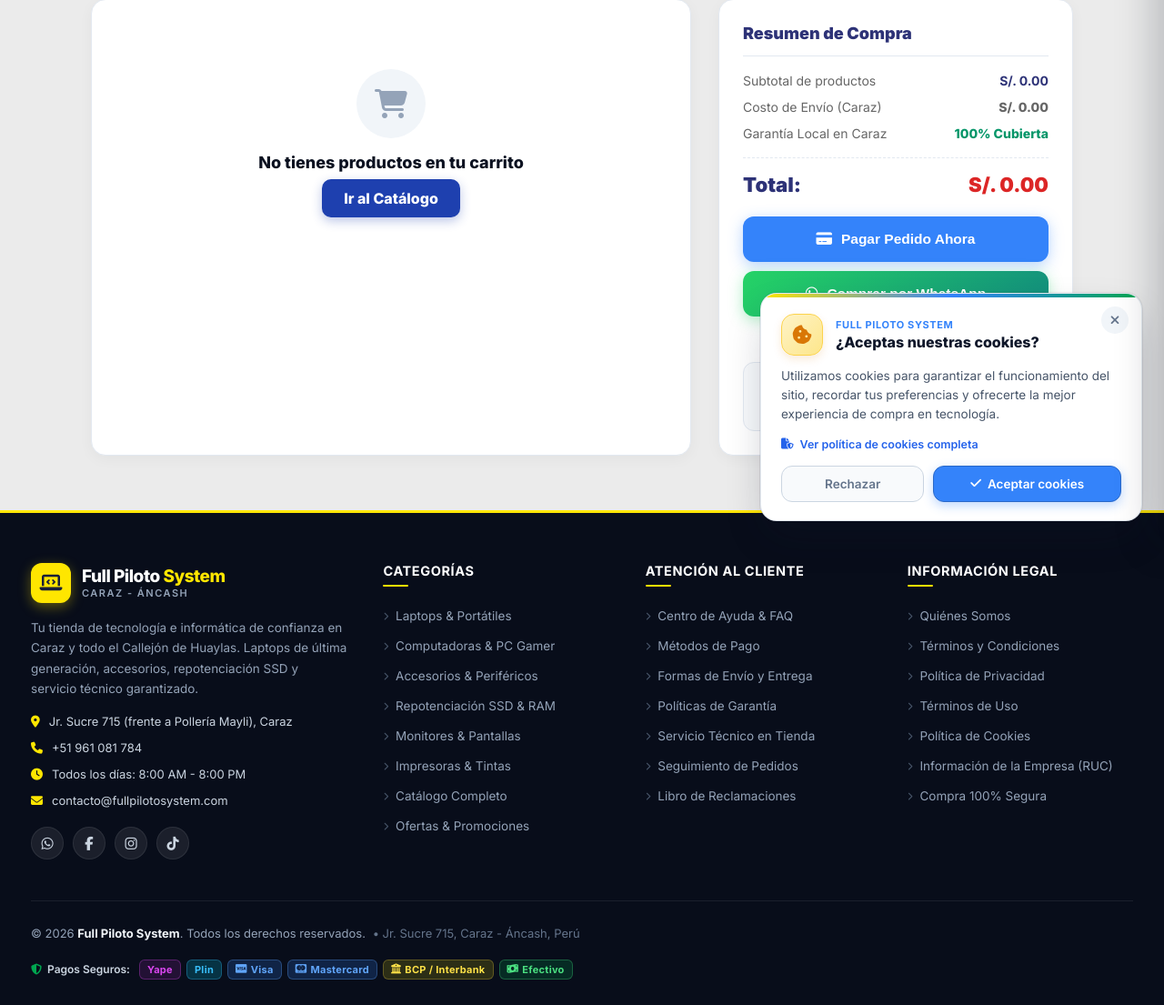
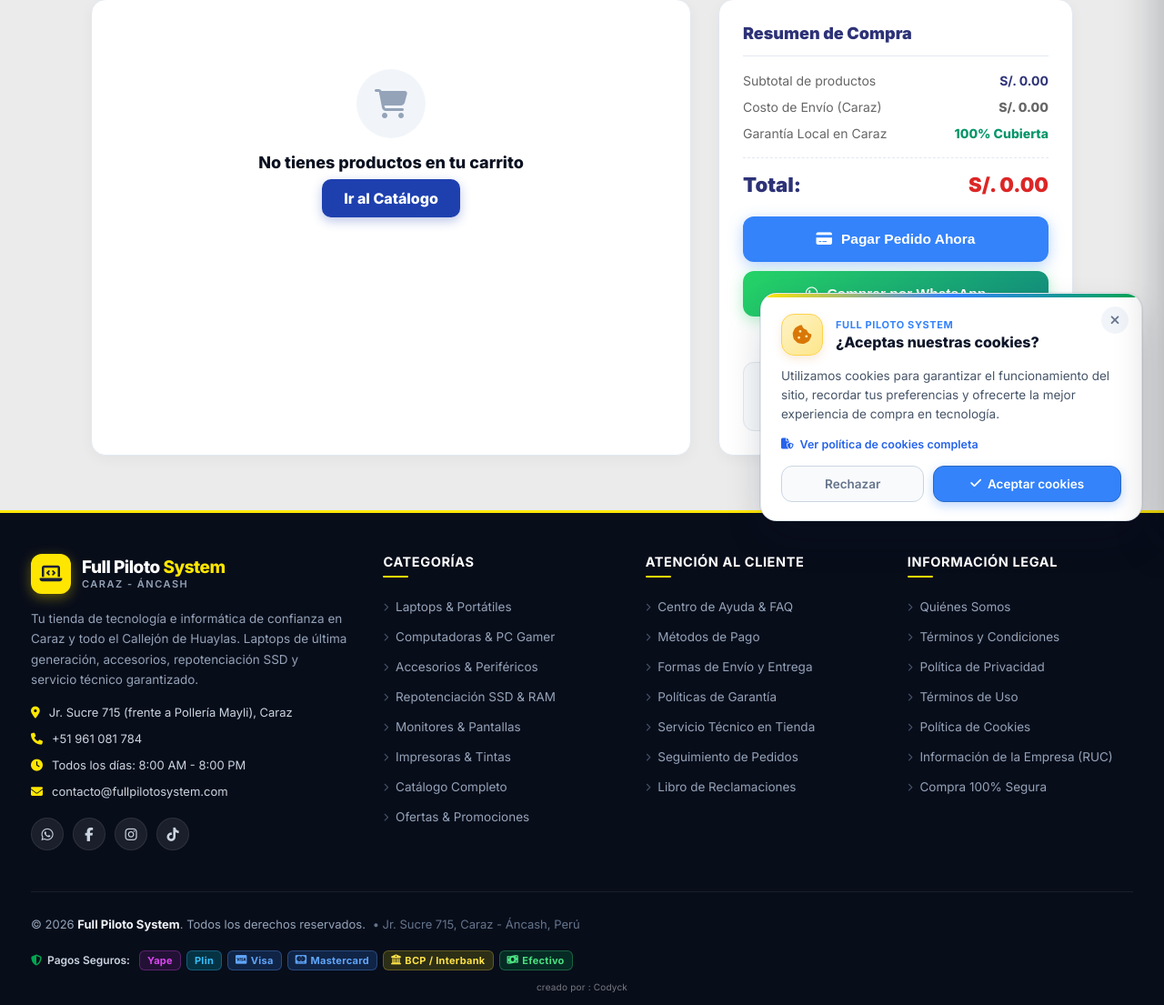
Before and after one commit to JordyAlbaM/full_piloto_system, a Django app: page /carrito/ in a window 1280 px wide. Shown: the part 203-1308 px from the top of the page at 91% size. Before the commit the page ends 1280 px from the top, so only its background shows below. Run offline with Django 5.2, Linux system fonts and the light colour scheme.

Commit message:
agregando mi querido nombre de codyck xd

```diff
--- a/inicio/templates/footer.html
+++ b/inicio/templates/footer.html
@@ -126,6 +126,11 @@
                 </div>
             </div>
         </div>
+
+        <!-- Crédito de autor / Creado por Codyck -->
+        <div class="fps-creator-credit">
+            <span class="fps-creator-text">creado por : Codyck</span>
+        </div>
     </div>
 </footer>
 
@@ -135,7 +140,7 @@
     background: #080d1a !important;
     color: #94a3b8;
     border-top: 3px solid #ffe600 !important;
-    padding: 55px 0 25px 0 !important;
+    padding: 45px 0 14px 0 !important;
     margin-top: auto;
     font-family: 'Inter', sans-serif;
     position: relative;
@@ -457,6 +462,32 @@
     border-color: rgba(74, 222, 128, 0.3);
 }
 
+/* Crédito final del creador */
+.fps-creator-credit {
+    text-align: center;
+    padding: 0;
+    margin-top: 8px;
+    border: none;
+    line-height: 1;
+}
+
+.fps-creator-text {
+    font-size: 10px;
+    font-weight: 400;
+    color: rgba(255, 255, 255, 0.45) !important;
+    display: inline-block;
+    letter-spacing: 0.2px;
+    transition: all 0.2s ease;
+    cursor: pointer;
+    user-select: none;
+    line-height: 1;
+}
+
+.fps-creator-text:hover {
+    color: #ef4444 !important;
+    opacity: 1;
+}
+
 /* ========================================================
    RESPONSIVE DESIGN
    ======================================================== */
@@ -469,7 +500,7 @@
 
 @media (max-width: 640px) {
     .fps-footer {
-        padding: 40px 0 85px 0 !important; /* Espacio extra para botón flotante de WhatsApp */
+        padding: 35px 0 35px 0 !important;
     }
 
     .fps-footer-grid {
```
